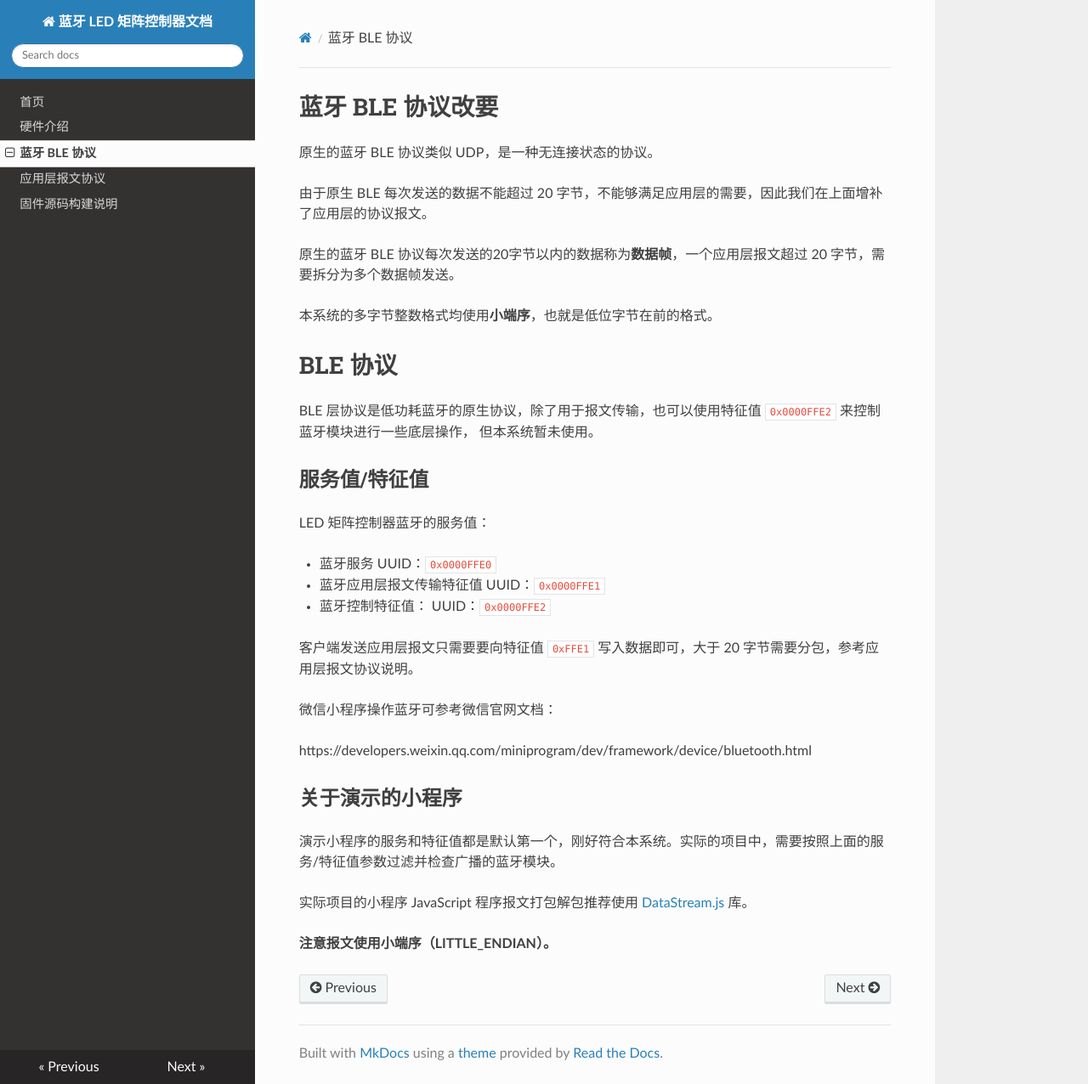
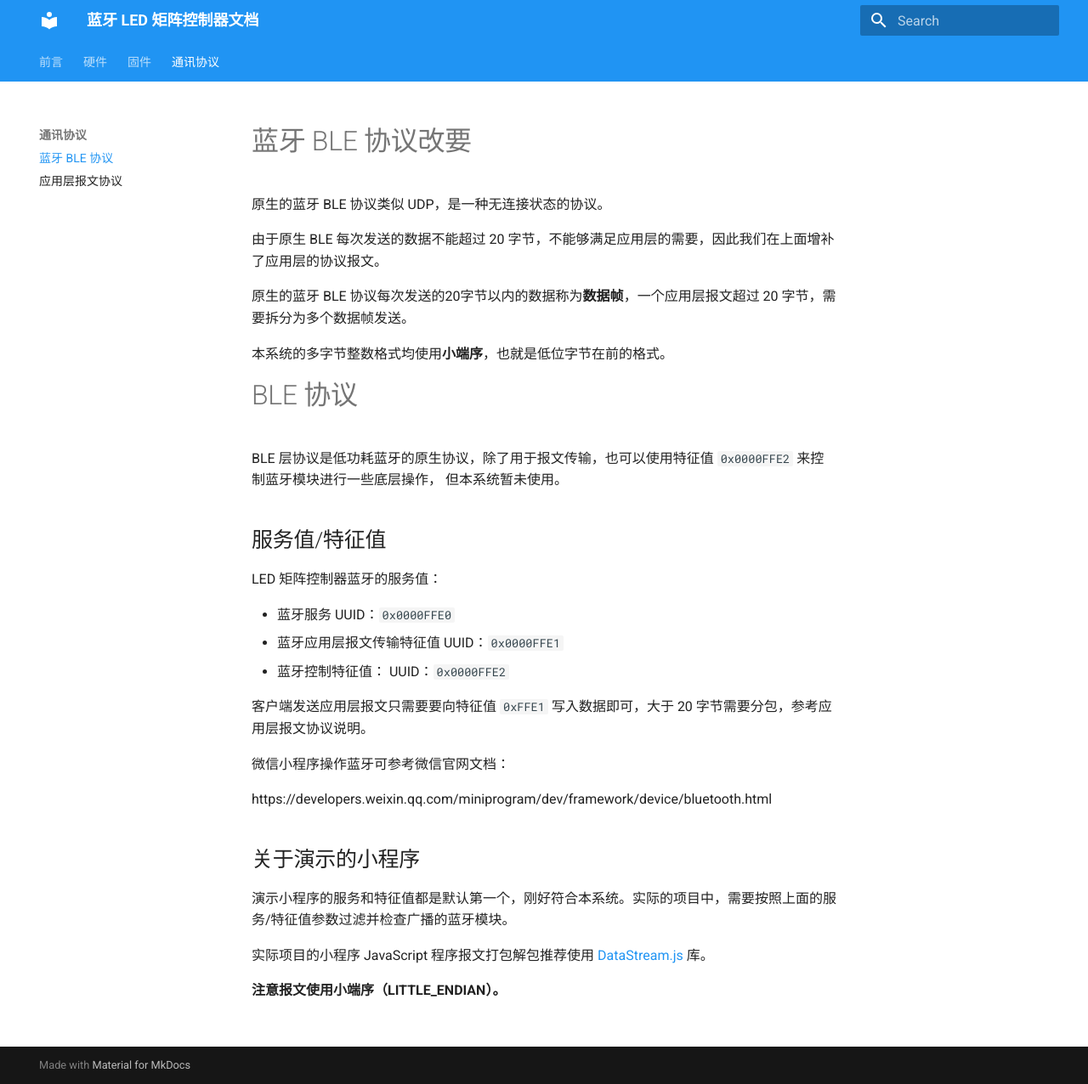
Before and after one commit to oldrev/led-matrix, an MkDocs documentation site: the page built from docs/protocol/ble_protocol.md, in a window 1280 px wide and 1276 px high. Shown: the whole window at 85% size. Built offline with MkDocs 1.6.1 and Material for MkDocs 9.7.7, drawn with Linux system fonts in a browser that asks for light colours; nearby versions of some CDN libraries.

Commit message:
重新调整文档个是

```diff
--- a/mkdocs.yml
+++ b/mkdocs.yml
@@ -1,12 +1,34 @@
 site_name: 蓝牙 LED 矩阵控制器文档
-theme: readthedocs
+theme:
+  name: 'material'
+  feature:
+    tabs: true
+  palette:
+    primary: 'blue'
+    accent: 'light blue'
+  static_templates:
+    - 404.html
+
+docs_dir: docs
+
+
+nav:
+  - 前言:
+    - 关于本文档: intro.md
+  - 硬件:
+    - 主板: board.md
+  - 固件:
+    - 构建说明: fw_build.md
+  - 通讯协议:
+    - 蓝牙 BLE 协议: protocol/ble_protocol.md
+    - 应用层报文协议: protocol/packages.md
 
 markdown_extensions:
-  - admonition
-
-nav:
-    - 首页: index.md
-    - 硬件介绍: hardware.md
-    - 蓝牙 BLE 协议: ble_protocol.md
-    - 应用层报文协议: packages.md
-    - 固件源码构建说明: fw_build.md
+  - markdown.extensions.admonition
+  - markdown.extensions.codehilite
+  - markdown.extensions.def_list
+  - markdown.extensions.footnotes
+  - markdown.extensions.meta
+  - pymdownx.superfences
+  - toc:
+      permalink: true
--- /dev/null
+++ b/requirements.txt
@@ -0,0 +1,4 @@
+mkdocs>=1.0
+mkdocs-material>=4.4.3
+markdown-fenced-code-tabs>=1.0
+pymdown-extensions>=6.1
```
Also changed, not shown: README.md (added, +7 -0 lines), docs/intro.md (renamed from docs/index.md, +1 -1 lines), docs/hw/board.md (renamed from docs/hardware.md), docs/protocol/ble_protocol.md (renamed from docs/ble_protocol.md), docs/protocol/packages.md (renamed from docs/packages.md).
